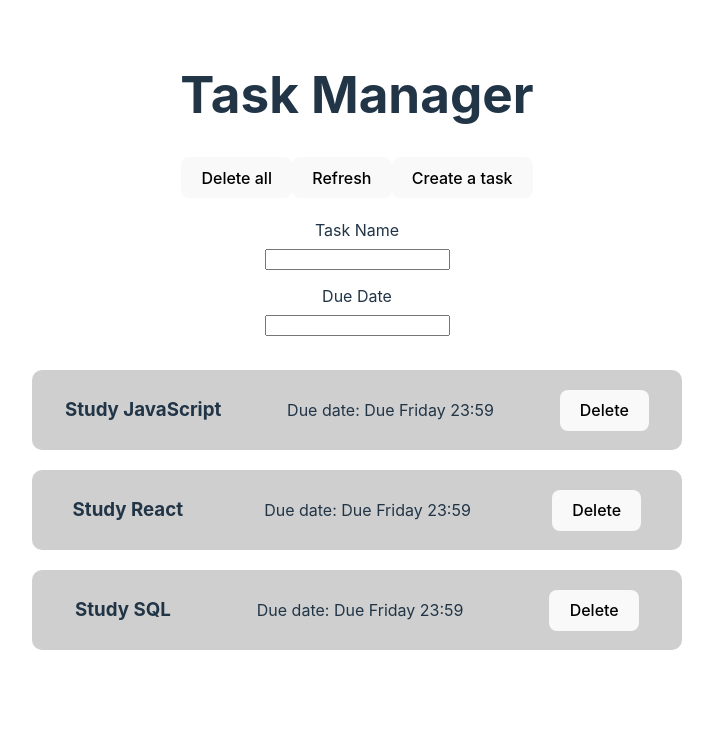
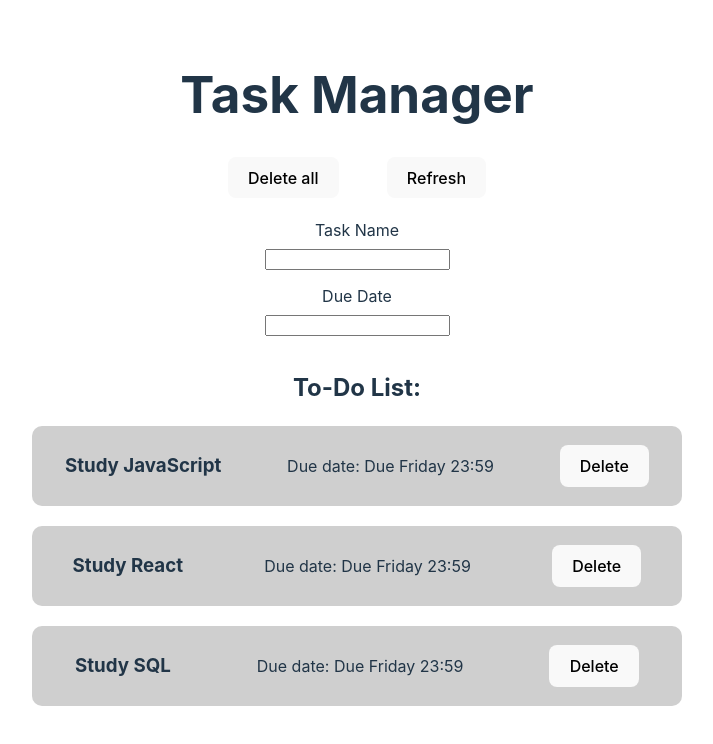
Before and after one commit to imisstheoldpabl0/pabl0-react-exercise, a React (Vite) app in the folder ejercicio-react/: page / in a window 1280 px wide. Shown: the top 744 px of the page, without its empty margins (283-996 px from the left). Built offline with nearby package versions, Linux system fonts and the light colour scheme.

Commit message:
restore point

```diff
--- a/ejercicio-react/src/TravelList.jsx
+++ b/ejercicio-react/src/TravelList.jsx
@@ -24,18 +24,7 @@ function TravelList() {
   const clearItems = () => setList([]); // vacía la lista -> list = []
   const resetItems = () => setList(data); // resetea la lista -> list = data
 
-  const createItem = () => {
-    alert("Create new task");
-    const task = prompt("What is the task?");
-    const desc = prompt("What is the due date?");
-
-    const item = { task, desc }; // Nuevo objeto destino
-    //list.push(item); // No se recomiendoa modificar directamente. Usar setList
-    setList([...list, item]); // Añade el nuevo destino a la lista
-  };
-
   const deleteItem = (pos) => {
-    alert("Delete task?");
     const remainingItems = list.filter((item, index) => index !== pos);
     setList(remainingItems); // modifica el estado con lo restante
   };
@@ -67,7 +56,6 @@ function TravelList() {
       <div className="actionButtons">
         <button onClick={clearItems}>Delete all</button>
         <button onClick={resetItems}>Refresh</button>
-        <button onClick={createItem}>Create a task</button>
       </div>
 
 
@@ -86,11 +74,14 @@ function TravelList() {
 
 
       {values.task || values.desc ?
-        <div className="formResults">
-          <h4>NEW TASK: </h4>
-          <p><b>Task: </b>{values.task}</p>
-          <p><b>Due Date: </b>{values.desc}</p>
+        <div className="formCard">
+          <h3>{values.task}</h3>
+          <p>Due date: {values.desc}</p>
+          <br/>
+      <button className="formButton" onClick={()=>props.delete()}>Delete</button>
         </div> : null}
+
+        <h2>To-Do List:</h2>
 
       {paintItems()}
 
--- a/ejercicio-react/src/index.css
+++ b/ejercicio-react/src/index.css
@@ -71,6 +71,12 @@ button:focus-visible {
 .actionButtons {
   display: flex;
   justify-content: center;
+  width: 650px;
+
+  button {
+    margin-right: 24px;
+    margin-left: 24px;
+  }
 }
 
 .formTask {
```
